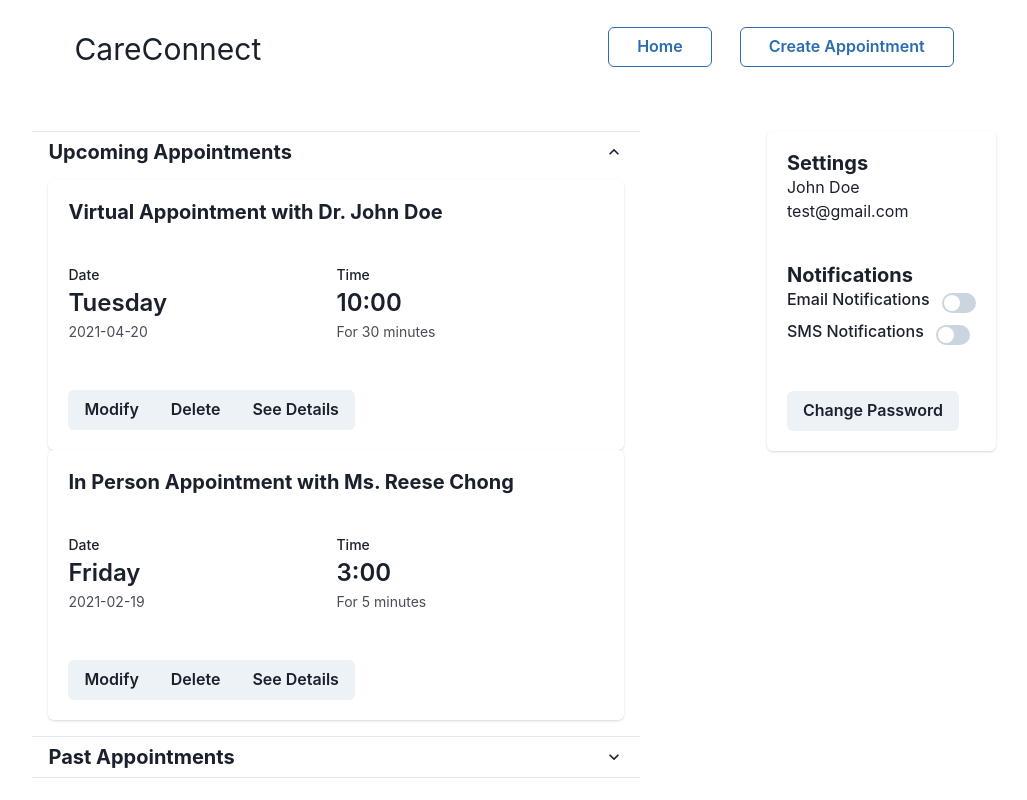
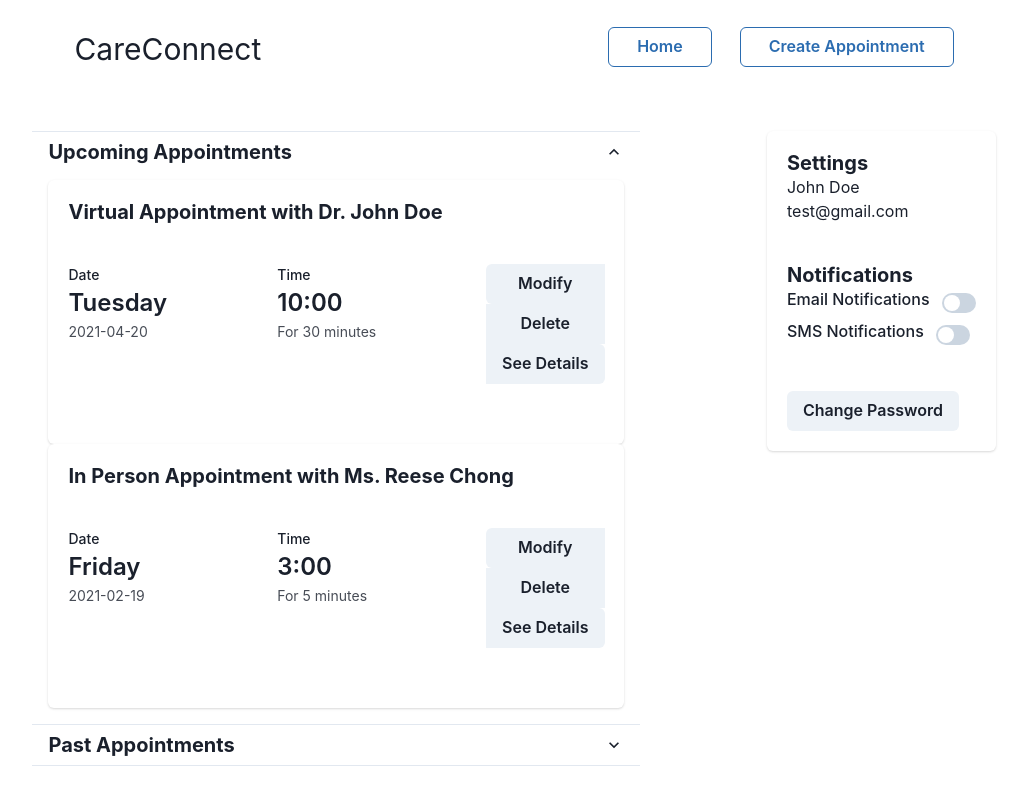
Before and after one commit to mh-anwar/CareConnect, a React (Vite) app in the folder client/: page /patient in a window 1280 px wide. Shown: the top 800 px of the page, without its empty margins (126-1153 px from the left). Built offline with nearby package versions, Linux system fonts and the light colour scheme.

Commit message:
Update Card styling

```diff
--- a/client/src/Components/Patient/Appointments/Appointments.scss
+++ b/client/src/Components/Patient/Appointments/Appointments.scss
@@ -4,3 +4,8 @@
         justify-content: space-between;
     }
 }
+
+.vertical-btn-group {
+    display: flex;
+    flex-direction: column;
+}
--- a/client/src/Components/Patient/Appointments/ApptCard.jsx
+++ b/client/src/Components/Patient/Appointments/ApptCard.jsx
@@ -13,6 +13,7 @@ import {
     ButtonGroup,
 } from '@chakra-ui/react';
 import PropTypes from 'prop-types';
+import './Appointments.scss';
 
 export default function ApptCard({ appointment }) {
     const dayNames = [
@@ -48,15 +49,14 @@ export default function ApptCard({ appointment }) {
                             For {appointment.duration} minutes
                         </StatHelpText>
                     </Stat>
+                    <ButtonGroup isAttached className="vertical-btn-group">
+                        <Button>Modify</Button>
+                        <Button>Delete</Button>
+                        <Button>See Details</Button>
+                    </ButtonGroup>
                 </StatGroup>
             </CardBody>
-            <CardFooter>
-                <ButtonGroup isAttached>
-                    <Button>Modify</Button>
-                    <Button>Delete</Button>
-                    <Button>See Details</Button>
-                </ButtonGroup>
-            </CardFooter>
+            <CardFooter></CardFooter>
         </Card>
     );
 }
```
